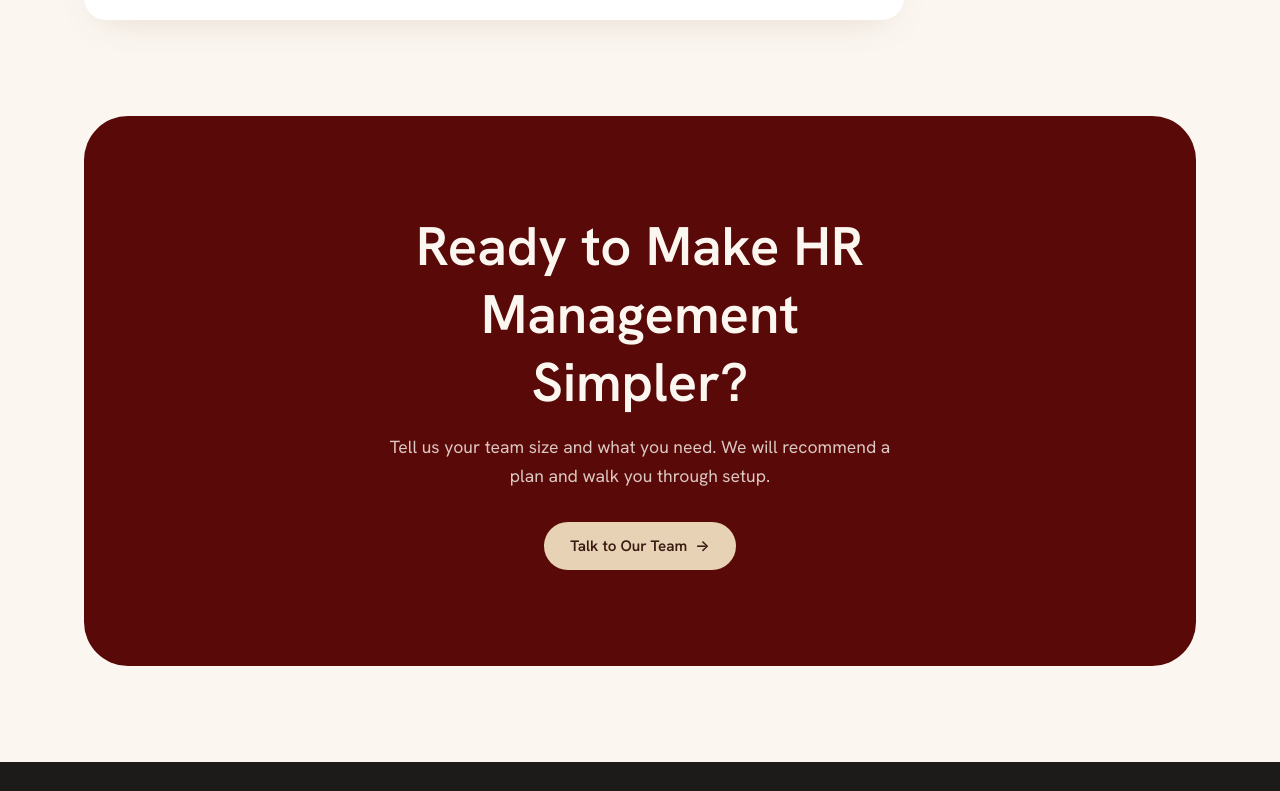
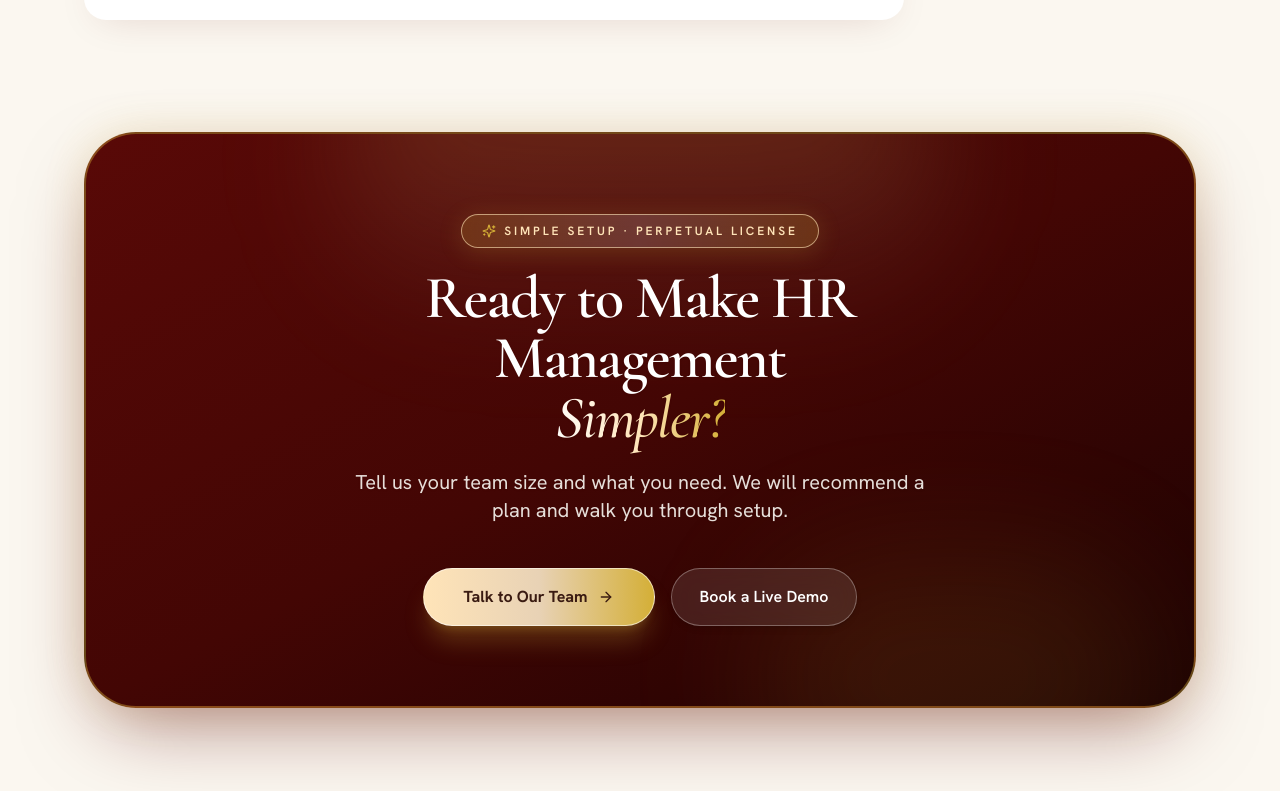
Before and after one commit to pimpaleharshad99-prog/flowpeople2.0, a React (Vite) app: page /pricing in a window 1280 px wide. Shown: the part 6569-7360 px from the top of the page. Built offline with nearby package versions, Linux system fonts and the light colour scheme.

Commit message:
style(pricing): add opulent golden touch and refined typography to final CTA card

```diff
--- a/src/pages/PricingPage.tsx
+++ b/src/pages/PricingPage.tsx
@@ -1,4 +1,5 @@
 import React, { useState, useEffect, useRef } from 'react';
+import { Sparkles, ArrowRight } from 'lucide-react';
 import './PricingPage.css';
 import { leadService } from '../services/leadService';
 
@@ -776,24 +777,52 @@ export default function PricingPage() {
           </div>
         </section>
 
-        {/* Section 6: Final CTA */}
-        <section id="contact" className="pb-16 sm:pb-24 pt-0" aria-labelledby="fin-h">
-          <div className="text-center bg-[#590907] text-[#FBF7F0] rounded-[44px] py-12 sm:py-24 px-6">
-            <h2 id="fin-h" className="text-[clamp(2rem,5vw,3.4rem)] max-w-[16ch] mx-auto mb-4 font-semibold leading-tight text-[#FBF7F0]">
-              Ready to Make HR Management Simpler?
+        {/* Section 6: Final CTA with Opulent Golden Touch */}
+        <section id="contact" className="pb-16 sm:pb-28 pt-4" aria-labelledby="fin-h">
+          <div className="rounded-[40px] sm:rounded-[52px] bg-gradient-to-br from-[#590907] via-[#430604] to-[#1C0202] text-[#F8F6F1] p-10 sm:p-16 lg:p-20 text-center relative overflow-hidden shadow-[0_32px_80px_-20px_rgba(89,9,7,0.5),0_0_40px_rgba(212,175,55,0.18)] border-2 border-[#D4AF37]/40">
+            {/* Ambient Golden Radial Glow Halos */}
+            <div className="pointer-events-none absolute -top-32 left-1/2 -translate-x-1/2 w-[600px] h-[340px] rounded-full bg-gradient-to-b from-[#D4AF37]/25 via-[#FFE4B8]/10 to-transparent blur-3xl" />
+            <div className="pointer-events-none absolute -bottom-24 right-10 w-[400px] h-[250px] rounded-full bg-[#D4AF37]/10 blur-3xl" />
+
+            <div className="relative z-10 max-w-3xl mx-auto space-y-5">
+              {/* Opulent Luminous Eyebrow Pill */}
+              <div className="inline-flex items-center gap-2 rounded-full bg-gradient-to-r from-[#D4AF37]/20 via-white/15 to-[#D4AF37]/20 border border-[#FFE4B8]/60 px-5 py-2 text-xs font-semibold uppercase tracking-[0.24em] text-[#FFE4B8] shadow-[0_4px_24px_rgba(212,175,55,0.2)] backdrop-blur-xl">
+                <Sparkles className="h-3.5 w-3.5 text-[#D4AF37]" />
+                <span>Simple Setup · Perpetual License</span>
+              </div>
+
+              {/* Serif Headline with Gold Shimmer Accent */}
+              <h2 id="fin-h" className="serif-heading text-3xl sm:text-5xl lg:text-6xl font-semibold tracking-tight text-white leading-[1.1] max-w-2xl mx-auto drop-shadow-sm">
+                Ready to Make HR Management <br className="hidden sm:inline" />
+                <span className="italic font-normal bg-gradient-to-r from-[#FFFDF9] via-[#FFE4B8] to-[#D4AF37] bg-clip-text text-transparent">
+                  Simpler?
+                </span>
               </h2>
-            <p className="mx-auto mb-8 text-[rgba(251,247,240,0.8)] text-[1.1rem] max-w-[54ch]">
-              Tell us your team size and what you need. We will recommend a plan and walk you
-              through setup.
+
+              {/* Subtext */}
+              <p className="text-base sm:text-lg md:text-xl text-[#F8F6F1]/90 font-light max-w-xl mx-auto leading-relaxed drop-shadow-sm">
+                Tell us your team size and what you need. We will recommend a plan and walk you through setup.
               </p>
+
+              {/* Action Buttons */}
+              <div className="pt-6 flex flex-wrap items-center justify-center gap-4">
                 <button
                   type="button"
-              className="pricing-btn"
-              style={{ backgroundColor: '#E8D2B5', color: '#3A1B12' }}
                   onClick={() => openInquiry('General inquiry')}
+                  className="group inline-flex items-center gap-2.5 rounded-full bg-gradient-to-r from-[#FFE4B8] via-[#E8D2B5] to-[#D4AF37] text-[#3A1B12] px-8 sm:px-10 py-4 text-sm sm:text-base font-bold shadow-xl shadow-[#D4AF37]/25 hover:shadow-[0_12px_36px_rgba(212,175,55,0.45)] hover:scale-[1.03] transition-all border border-[#FFFDF9]/60 cursor-pointer"
                 >
-              Talk to Our Team <span className="arr">→</span>
+                  <span>Talk to Our Team</span>
+                  <ArrowRight className="h-4 w-4 text-[#3A1B12] transition-transform duration-300 group-hover:translate-x-1" />
                 </button>
+
+                <a
+                  href="/contact?type=Book%20a%20Demo"
+                  className="inline-flex items-center gap-2 rounded-full border border-white/30 bg-white/10 hover:bg-white/20 px-7 py-4 text-sm sm:text-base font-semibold text-white shadow-md backdrop-blur-md transition-all hover:scale-[1.02] cursor-pointer"
+                >
+                  <span>Book a Live Demo</span>
+                </a>
+              </div>
+            </div>
           </div>
         </section>
       </main>
```
Lines whose indentation alone changed are shown as unchanged.
